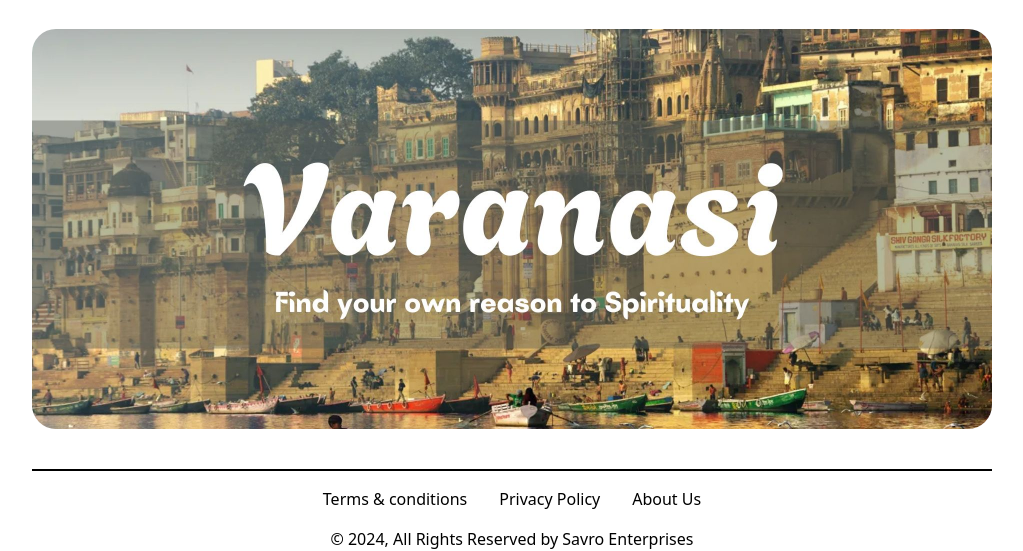
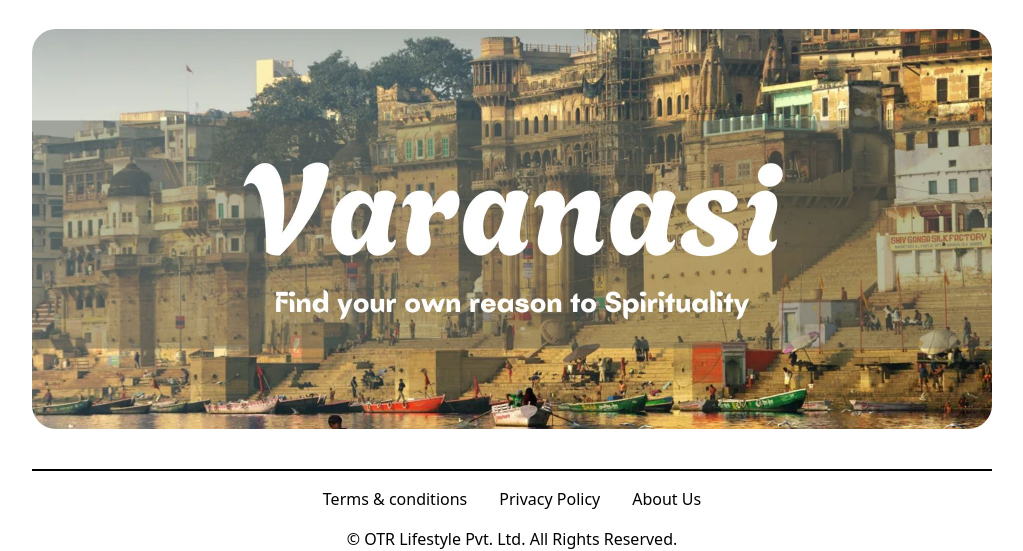
Before and after one commit to capnchill/shoonya_yatra_bharat, a plain HTML site: page index.html in a window 1280 px wide. Shown: the part 727-1278 px from the top of the page, without its empty margins (128-1151 px from the left). Drawn offline with Linux system fonts and the light colour scheme.

Commit message:
Update index.html

```diff
--- a/index.html
+++ b/index.html
@@ -126,7 +126,7 @@
           </a>
         </p>
       </div>
-      <p>&copy; 2024, All Rights Reserved by Savro Enterprises</p>
+      <p>&copy; OTR Lifestyle Pvt. Ltd. All Rights Reserved.</p>
     </footer>
   </body>
 </html>
```
